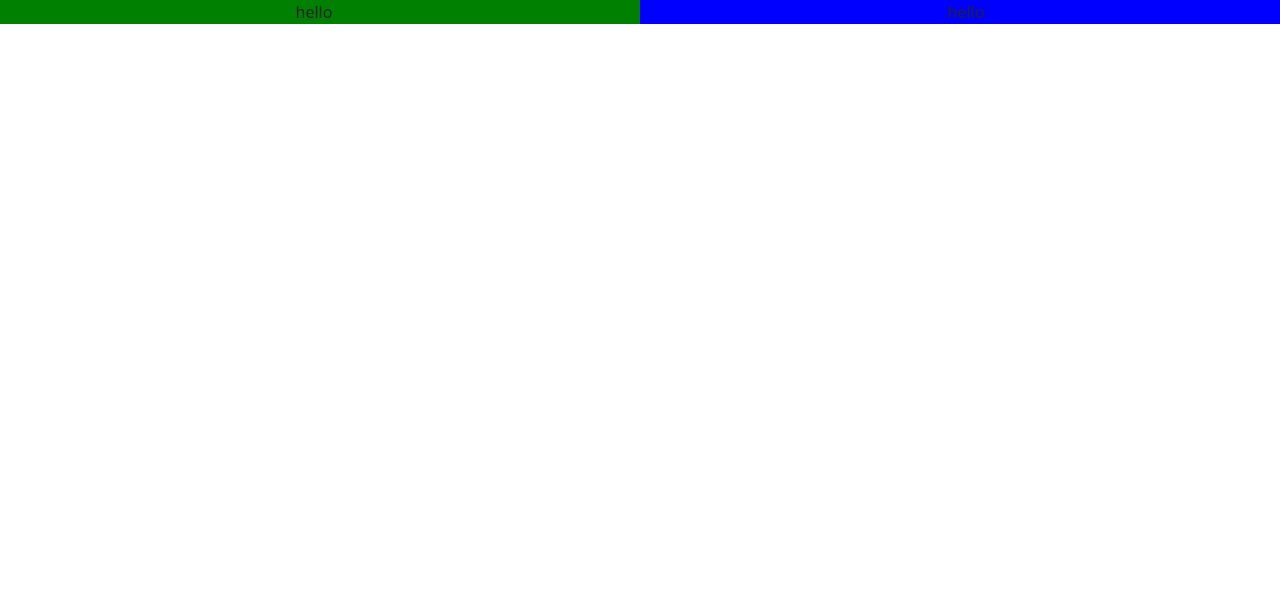
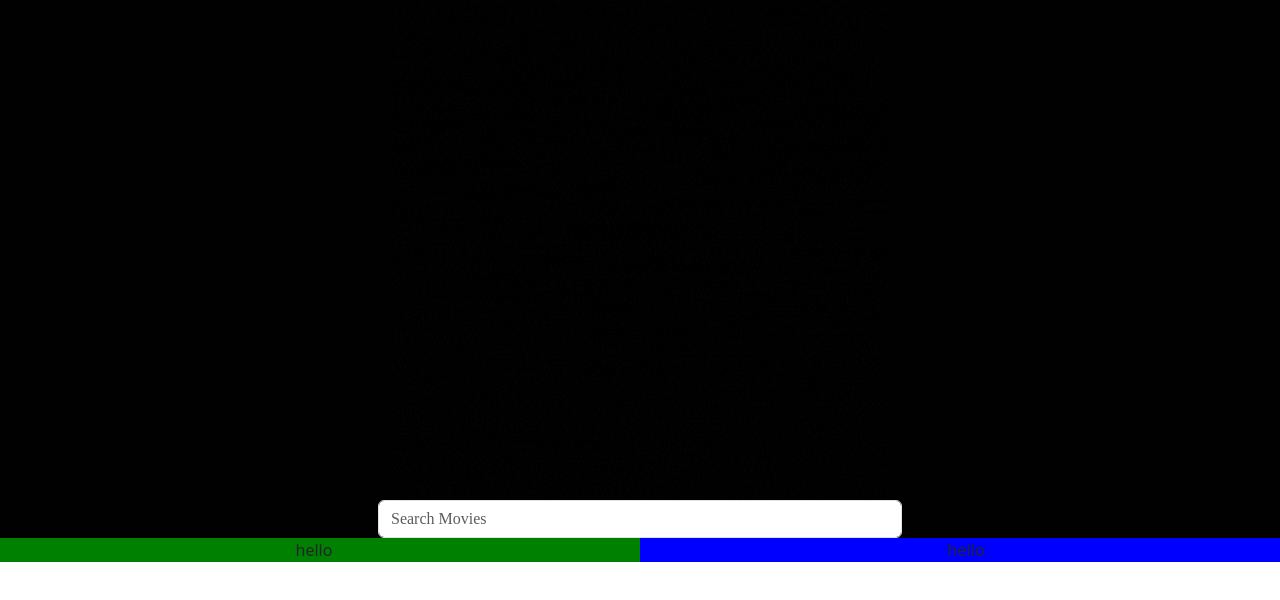
Before and after one commit to codyalmand/Shoppies2021, a React (Create React App) app in the folder shoppies2021/: page / in a window 1280 px wide. Shown: the top 600 px of the page. Built offline with nearby package versions, Linux system fonts and the light colour scheme.

Commit message:
Added header, search bar component details, added logo

```diff
--- a/shoppies2021/src/App.js
+++ b/shoppies2021/src/App.js
@@ -1,12 +1,16 @@
 import logo from './logo.svg';
 import './App.css';
+import 'bootstrap/dist/css/bootstrap.min.css';
+import Header from './components/Header'
 import Layout from './components/Layout'
-import 'bootstrap/dist/css/bootstrap.min.css';
+
 
 function App() {
   return (
     <div className="App">
-        <Layout/>
+
+      <Header/>
+      <Layout/>
 
     </div>
   );
--- a/shoppies2021/src/components/Header.js
+++ b/shoppies2021/src/components/Header.js
@@ -0,0 +1,24 @@
+import React from 'react';
+import Logo from '../components/Logo';
+import Search from '../components/Search';
+
+const style = {
+    row: {
+        backgroundColor: '#010101',
+        display: 'grid',
+        justifyContent: 'center',
+        fontFamily: 'Myriad',
+        fontSize: '30px',
+    }
+}
+
+const Header = () => {
+    return (
+        <main className = "row" style={style.row}>
+                <Logo/>
+            <div><Search/></div>
+        </main>
+    )
+}
+
+export default Header;
--- /dev/null
+++ b/shoppies2021/src/components/Logo.js
@@ -0,0 +1,21 @@
+import {React, Component} from 'react';
+import logo from '../assets/Logo.gif';
+
+const style = {
+    logoStyle: {
+        display: 'grid',
+        justifyContent: 'center',
+    },
+}
+
+class Logo extends Component {
+    render() {
+        return (
+            <main>
+                <img src={logo} alt={"logo"} id='logoStyle' style={style.logoStyle}/>
+            </main>
+        )
+    }
+}
+
+export default Logo;
--- a/shoppies2021/src/components/Search.js
+++ b/shoppies2021/src/components/Search.js
@@ -0,0 +1,12 @@
+import React from 'react';
+
+
+const Search = () => {
+    return (
+        <main className = "row">
+            <input class="form-control mr-sm-2" type="search" placeholder="Search Movies" aria-label="Search"></input>
+        </main>
+    )
+}
+
+export default Search;
```
Also changed, not shown: shoppies2021/src/components/Layout.js (+6 -2 lines), shoppies2021/src/assets/Logo.gif (added), shoppies2021/src/assets/Logo.png (added).
